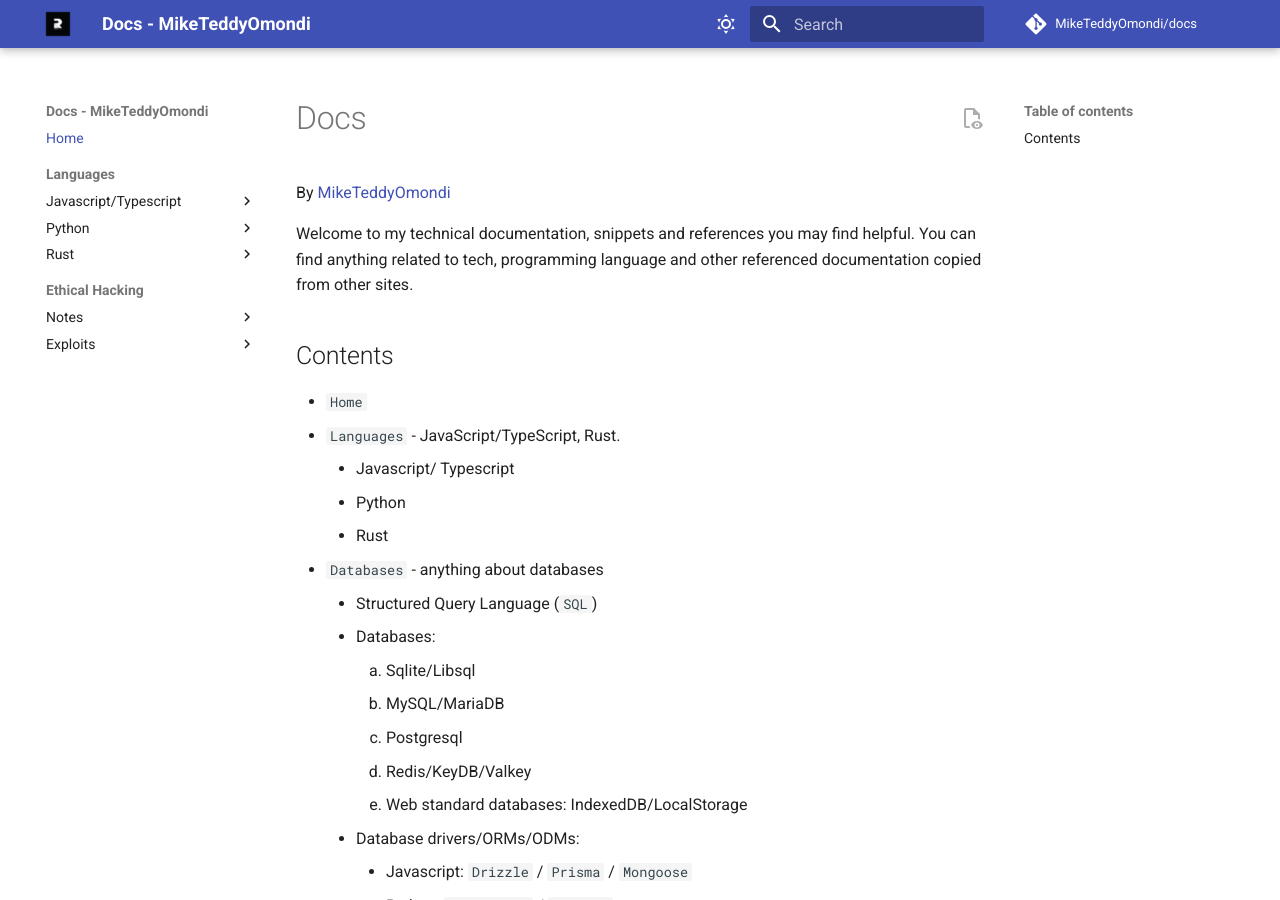
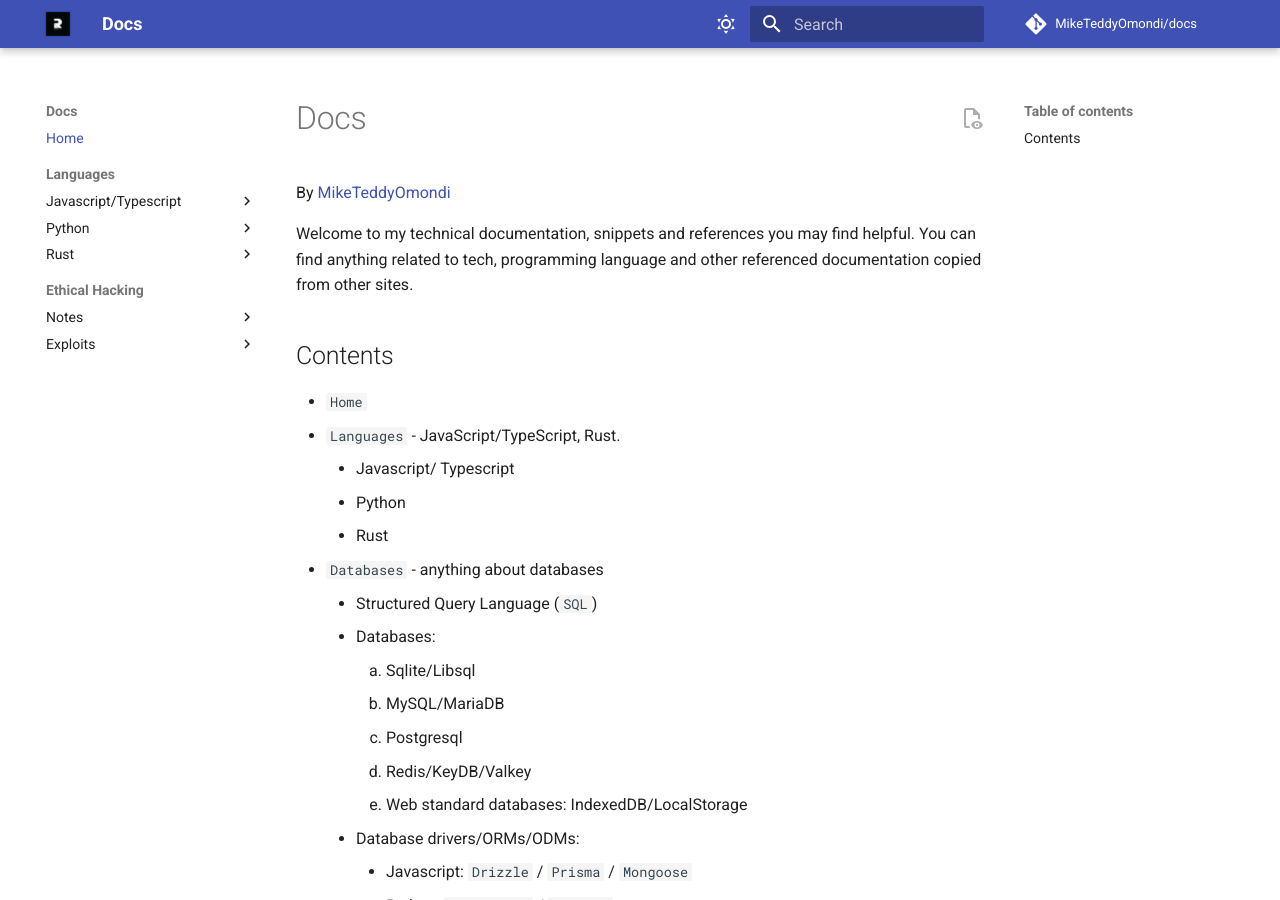
Before and after one commit to MikeTeddyOmondi/docs, an MkDocs documentation site: the page built from docs/index.md, in a window 1280 px wide and 900 px high. Built offline with MkDocs 1.6.1 and Material for MkDocs 9.7.7, drawn with Linux system fonts in a browser that asks for light colours; comment, search, counter and statistics services are not loaded; part of the change alters nothing that is shown.

Commit message:
Updates: fixed mkdocs.yml

```diff
--- a/mkdocs.yml
+++ b/mkdocs.yml
@@ -1,4 +1,4 @@
-site_name: Docs - MikeTeddyOmondi
+site_name: Docs
 site_url: https://docs.miketeddyomondi.dev/
 site_author: Mike Teddy Omondi
 site_description: >-
@@ -18,9 +18,9 @@ nav:
     - Javascript/Typescript:
       - Learn Typescript: languages/js-ts/typescript.md
     - Python:
-      - Learn Python: languages/python/python.md
+      - Learn Python: languages/python/learn_python.md
     - Rust:
-      - Learn Rust: languages/rust/rust.md
+      - Learn Rust: languages/rust/learn_rust.md
       - MongoDB Rust Driver: languages/rust/mongodb_rust_driver.md
       - SQLite with Rust (Rusqlite): languages/rust/rusqlite.md
   - Ethical Hacking:
```
